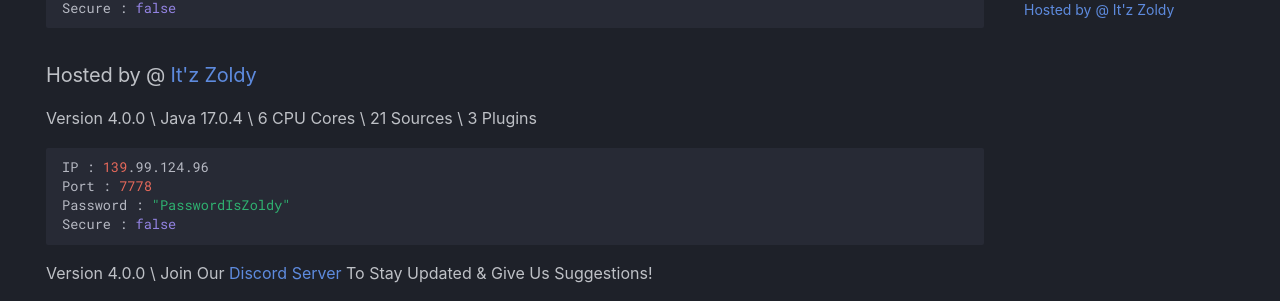
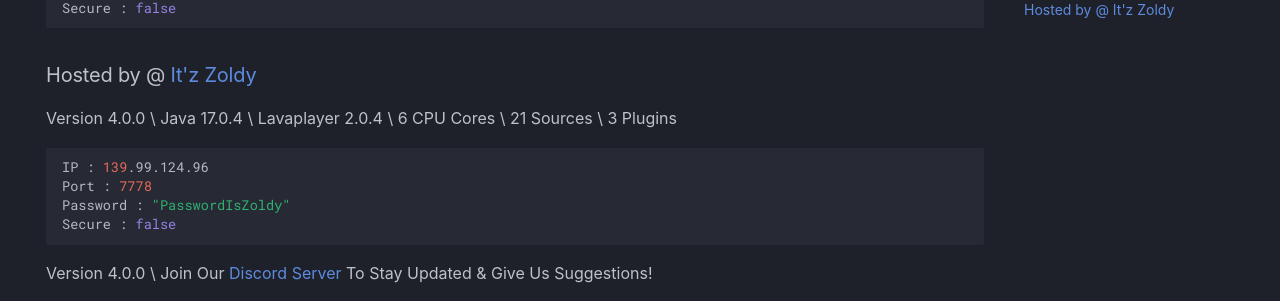
Before and after one commit to DarrenOfficial/lavalink-list, an MkDocs documentation site: the page built from docs/NoSSL/lavalink-without-ssl.md, in a window 1280 px wide and 900 px high, scrolled down 2920 px. Shown: the part 412-713 px from the top of the window. Built offline with MkDocs 1.6.1 and Material for MkDocs 9.7.7, drawn with Linux system fonts in a browser that asks for light colours; comment, search, counter and statistics services are not loaded; a style sheet for code colours, icons or effects is not loaded.

Commit message:
Update lavalink-without-ssl.md

````diff
--- a/docs/NoSSL/lavalink-without-ssl.md
+++ b/docs/NoSSL/lavalink-without-ssl.md
@@ -148,7 +148,7 @@ Secure : false
 ```
 
 ### Hosted by @ [It'z Zoldy](https://discord.gg/CUT7JpK9HF)
-Version 4.0.0 \ Java 17.0.4 \ 6 CPU Cores \ 21 Sources \ 3 Plugins
+Version 4.0.0 \ Java 17.0.4 \ Lavaplayer 2.0.4 \ 6 CPU Cores \ 21 Sources \ 3 Plugins
 ```bash
 IP : 139.99.124.96
 Port : 7778
````
